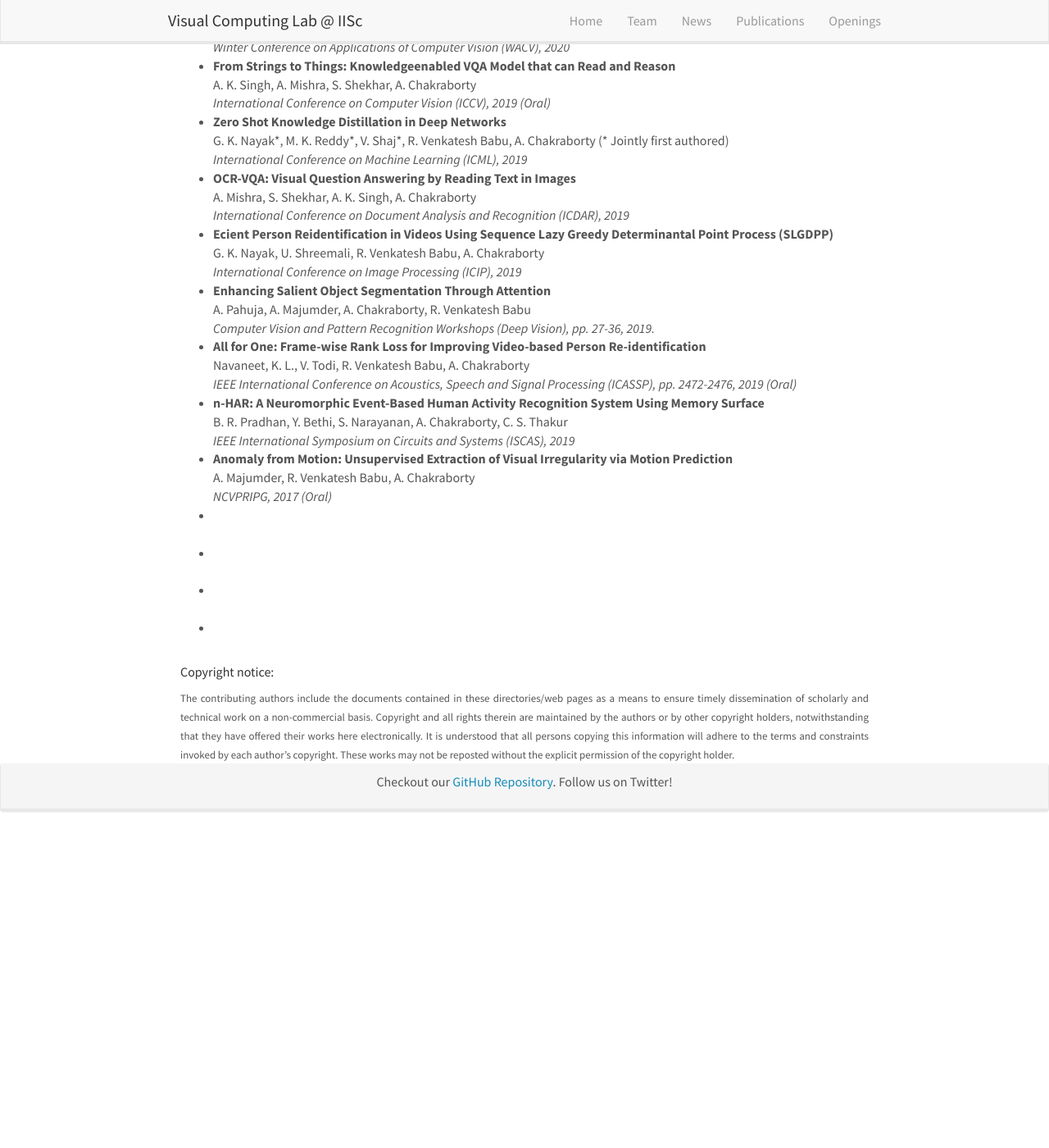
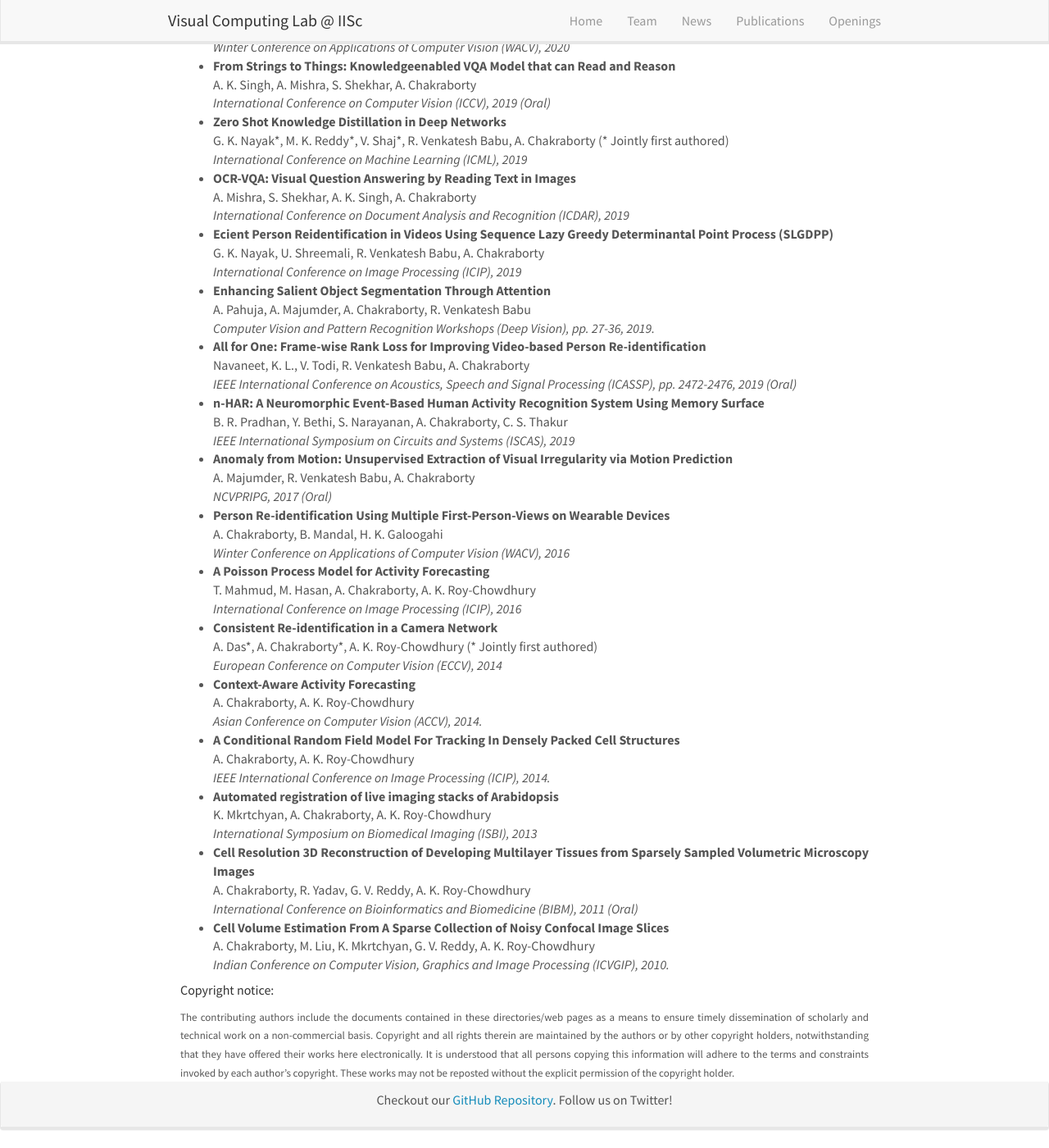
Before and after one commit to vcl-iisc/vclab-website, a Jekyll site: the page built from _pages/publications.md, in a window 1280 px wide and 1400 px high, scrolled down 2722 px. Shown: the whole window at 82% size. Built offline with Jekyll 4.4.1, drawn with Linux system fonts in a browser that asks for light colours; nearby versions of some CDN libraries; before the commit the page ends 3734 px from its top, so only the background shows below that.

Commit message:
publications added

```diff
--- a/_data/publications.yml
+++ b/_data/publications.yml
@@ -1,3 +1,9 @@
+
+- paper:
+  author:
+  pub:
+  type:
+
 - paper: Mining Data Impressions from Deep Models as Substitute for the Unavailable Training Data
   author: G. K. Nayak, M. K. Reddy, S. Jain, A. Chakraborty
   pub: IEEE Transactions on Pattern Analysis and Machine Intelligence (T-PAMI) (2022) [In press]
@@ -213,22 +219,42 @@
   pub: 'Molecular Plant (2011) 4(5): 922-931'
   type: journal
 
-- paper:
-  author:
-  pub:
+- paper: Person Re-identification Using Multiple First-Person-Views on Wearable Devices
+  author: A. Chakraborty, B. Mandal, H. K. Galoogahi
+  pub: Winter Conference on Applications of Computer Vision (WACV), 2016
   type: conference
 
-- paper:
-  author:
-  pub:
+- paper: A Poisson Process Model for Activity Forecasting
+  author: T. Mahmud, M. Hasan, A. Chakraborty, A. K. Roy-Chowdhury
+  pub: International Conference on Image Processing (ICIP), 2016
   type: conference
 
-- paper:
-  author:
-  pub:
+- paper: Consistent Re-identification in a Camera Network
+  author: A. Das*, A. Chakraborty*, A. K. Roy-Chowdhury (* Jointly first authored)
+  pub: European Conference on Computer Vision (ECCV), 2014
   type: conference
 
-- paper:
-  author:
-  pub:
+- paper: Context-Aware Activity Forecasting
+  author: A. Chakraborty, A. K. Roy-Chowdhury
+  pub: Asian Conference on Computer Vision (ACCV), 2014.
   type: conference
+
+- paper: A Conditional Random Field Model For Tracking In Densely Packed Cell Structures
+  author: A. Chakraborty, A. K. Roy-Chowdhury
+  pub: IEEE International Conference on Image Processing (ICIP), 2014.
+  type: conference
+
+- paper: Automated registration of live imaging stacks of Arabidopsis
+  author: K. Mkrtchyan, A. Chakraborty, A. K. Roy-Chowdhury
+  pub: International Symposium on Biomedical Imaging (ISBI), 2013
+  type: conference
+
+- paper: Cell Resolution 3D Reconstruction of Developing Multilayer Tissues from Sparsely Sampled Volumetric Microscopy Images
+  author: A. Chakraborty, R. Yadav, G. V. Reddy, A. K. Roy-Chowdhury
+  pub: International Conference on Bioinformatics and Biomedicine (BIBM), 2011 (Oral)
+  type: conference
+
+- paper: Cell Volume Estimation From A Sparse Collection of Noisy Confocal Image Slices
+  author: A. Chakraborty, M. Liu, K. Mkrtchyan, G. V. Reddy, A. K. Roy-Chowdhury
+  pub: Indian Conference on Computer Vision, Graphics and Image Processing (ICVGIP), 2010.
+  type: conference
```
